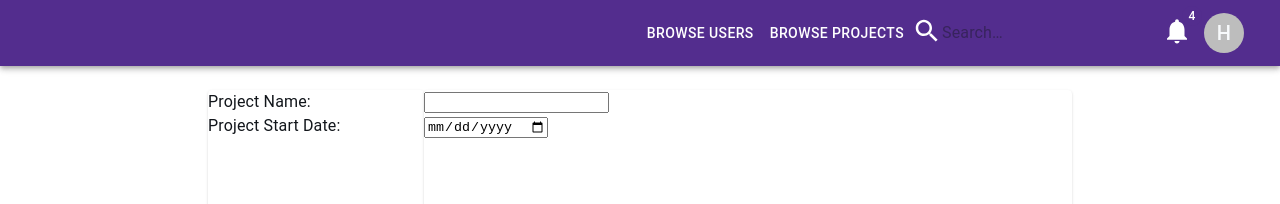
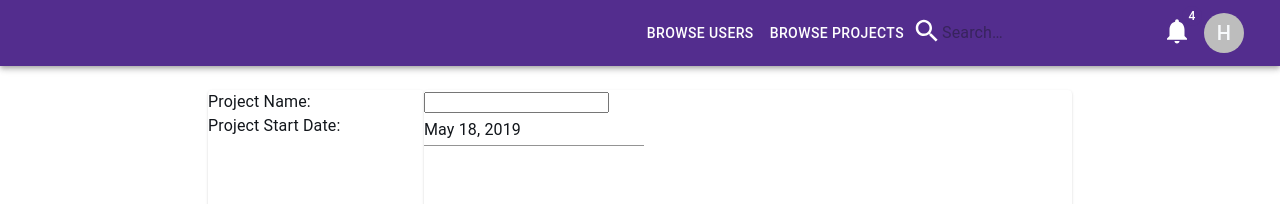
Before and after one commit to deranjer/Wheelhouse-FE, a React (Create React App) app: page /newprojectpage in a window 1280 px wide. Shown: the top 204 px of the page. Built offline with nearby package versions, Linux system fonts and the light colour scheme.

Commit message:
Adding the date picker + date backend library

```diff
--- a/package.json
+++ b/package.json
@@ -3,12 +3,15 @@
   "version": "0.1.0",
   "private": true,
   "dependencies": {
+    "@date-io/moment": "^1.3.6",
     "@material-ui/core": "^4.0.0-rc.0",
     "@material-ui/icons": "^4.0.0",
+    "@material-ui/pickers": "^3.1.0",
     "@material-ui/styles": "^4.0.0-rc.0",
     "axios": "^0.18.0",
     "formik": "^1.5.7",
     "material-ui-flat-pagination": "^3.2.0",
+    "moment": "^2.24.0",
     "prop-types": "^15.7.2",
     "rc-progress": "^2.3.0",
     "react": "^16.8.6",
--- a/src/App.js
+++ b/src/App.js
@@ -1,4 +1,8 @@
 import React from 'react';
+//Date Util Libraries
+import { MuiPickersUtilsProvider } from '@material-ui/pickers';
+import MomentUtils from '@date-io/moment';
+//
 import { Route, Switch, BrowserRouter as Router } from 'react-router-dom';
 import Nav from './Components/PageComponents/nav';
 import HomePage from './Components/Pages/homepage';
@@ -17,6 +21,7 @@ import NewProjectPage from './Components/Pages/newProjectPage';
 function App() {
   return (
     <ThemeProvider theme={theme}>
+      <MuiPickersUtilsProvider utils={MomentUtils}>
         <Router>
           <div>
             <Switch>
@@ -34,6 +39,7 @@ function App() {
             <Nav />
         </div>
         </Router>
+      </MuiPickersUtilsProvider>
     </ThemeProvider>
   );
 }
--- a/src/Components/Pages/newProjectPage.js
+++ b/src/Components/Pages/newProjectPage.js
@@ -1,5 +1,6 @@
 import React, { useState, useEffect } from 'react';
 import PropTypes from 'prop-types';
+import { DatePicker } from "@material-ui/pickers";
 import { Formik, Form, Field, ErrorMessage } from 'formik';
 import API from '../../api';
 import {Menu, MenuItem,  Avatar, Typography, Grid, AppBar, Toolbar, Paper, InputBase} from "@material-ui/core";
@@ -10,6 +11,7 @@ import TopNavBar from '../PageComponents/TopNavBar/TopNavBar';
 
 
 const NewProjectPage = (props) => {
+  const [selectedDate, handleDateChange] = useState(new Date())
 
   return (
     <Grid container spacing={2}>
@@ -35,8 +37,14 @@ const NewProjectPage = (props) => {
 
             >
               <Form>
+
               <Typography component="p"><Field type="text" name="projectName" /></Typography>
-              <Typography component="p"> <Field type="date" name="projectStartDate" /> </Typography>
+              <DatePicker
+                format="MMM DD, YYYY"
+                disablePast
+                value={selectedDate}
+                onChange={handleDateChange}
+              />
               </Form>
             </Formik>
           </Paper>
```
Also changed, not shown: 1 other file (tests, documents, lock files or other folders). Lines whose indentation alone changed are shown as unchanged.
